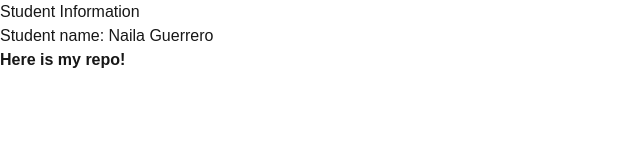
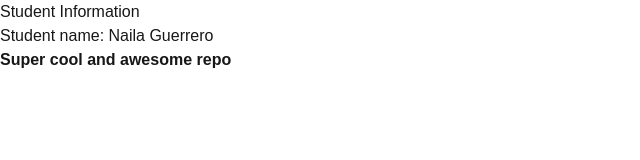
Before and after one commit to Naila-Guerrero/cprg306-assignments, a Next.js app: page /week-2 in a window 1280 px wide. Shown: the top 160 px of the page, without its empty margins (0-640 px from the left). Built offline with nearby package versions, Linux system fonts and the light colour scheme.

Commit message:
added repo link

```diff
--- a/app/week-2/StudentInfo.js
+++ b/app/week-2/StudentInfo.js
@@ -5,7 +5,7 @@ export default function StudentInfo() {
         <section>
             <h1>Student Information</h1>
             <h2>Student name: Naila Guerrero </h2>
-            <Link href="https://github.com/Angel-IglesiasP/cprg306-assignments" className="text-center font-semibold"> <strong>Here is my repo!</strong> </Link>
+            <Link href= "https://github.com/Naila-Guerrero/cprg306-assignments" className="text-center font-semibold"> <strong>Super cool and awesome repo</strong> </Link>
         </section>
     )
 }
```
